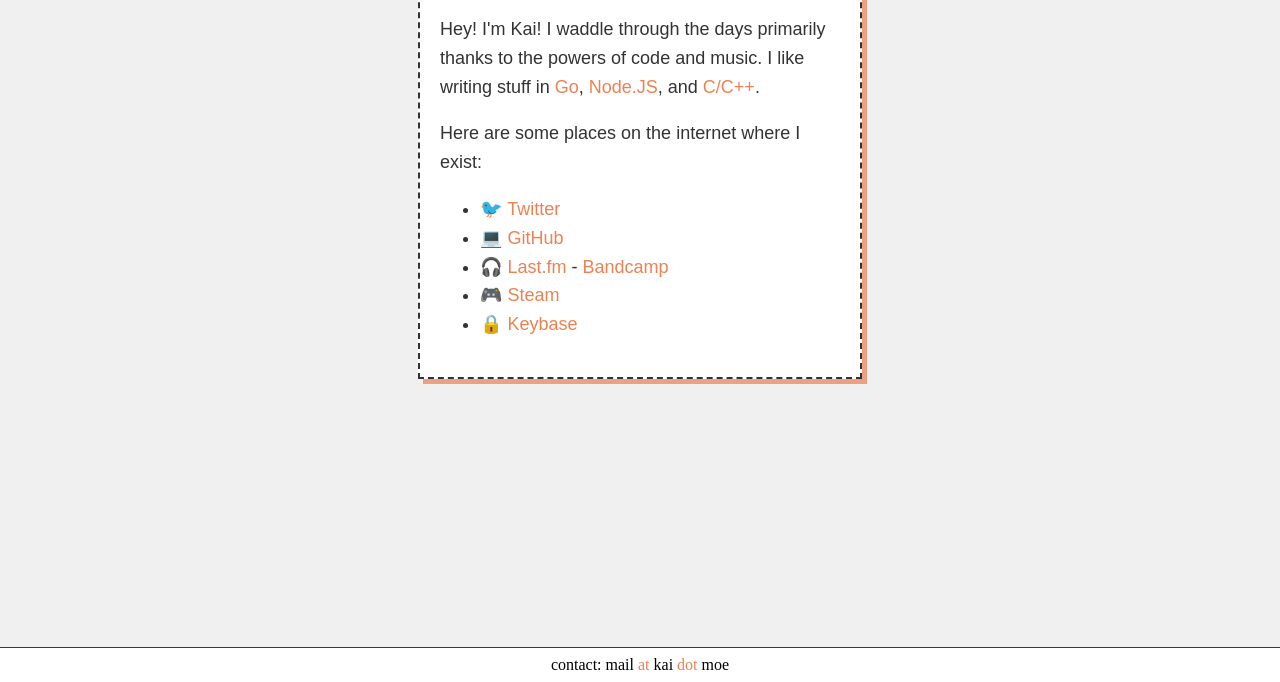
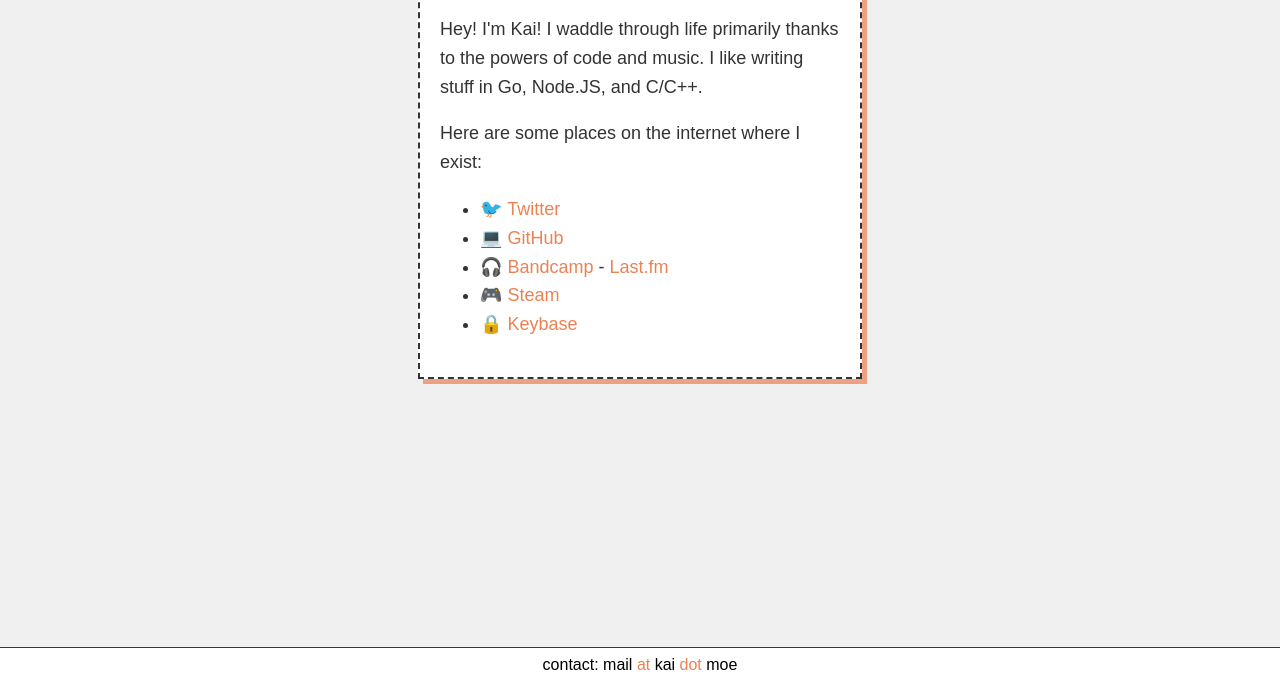
Before and after one commit to kaimoe/kaimoe.github.io, a plain HTML site: page index.html in a window 1280 px wide. Shown: the part 118-800 px from the top of the page. Drawn offline with Linux system fonts and the light colour scheme.

Commit message:
Small fixes

```diff
--- a/css/style.css
+++ b/css/style.css
@@ -32,6 +32,7 @@ footer	{
 	text-align:		center;
 	background:		white;
 	font-size: 		16px;
+	font-family: 	sans-serif;
 	z-index:			3;
 }
 
--- a/index.html
+++ b/index.html
@@ -12,8 +12,8 @@
 	<div class="page-container">
 		<h1>kai dot moe</h1>
 		<p>
-			Hey! I'm Kai! I waddle through the days primarily thanks to the powers of code and music.
-			I like writing stuff in <span class="araigaki">Go</span>, <span class="araigaki">Node.JS</span>, and <span class="araigaki">C/C++</span>.
+			Hey! I'm Kai! I waddle through life primarily thanks to the powers of code and music.
+			I like writing stuff in Go, Node.JS, and C/C++.
 		</p>
 
 		<p>
@@ -21,7 +21,7 @@
 			<ul>
 				<li>🐦 <a href="https://twitter.com/thesacredpixel">Twitter</a></li>
 				<li>💻 <a href="https://github.com/thesacredpixel">GitHub</a></li>
-				<li>🎧 <a href="https://www.last.fm/user/TheSacredPixel">Last.fm</a> - <a href="https://bandcamp.com/sacredpixel">Bandcamp</a></li>
+				<li>🎧 <a href="https://bandcamp.com/sacredpixel">Bandcamp</a> - <a href="https://www.last.fm/user/TheSacredPixel">Last.fm</a></li>
 				<li>🎮 <a href="https://steamcommunity.com/id/thesacredpixel/">Steam</a></li>
 				<li>🔒 <a href="https://keybase.io/thesacredpixel">Keybase</a></li>
 			</ul>
```
